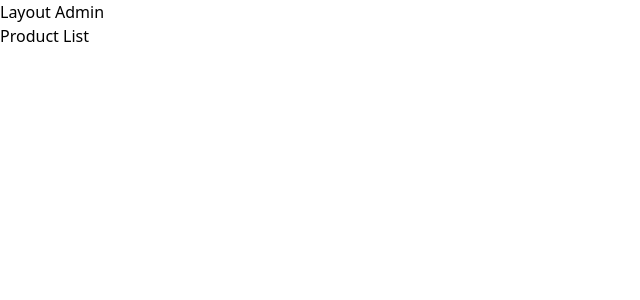
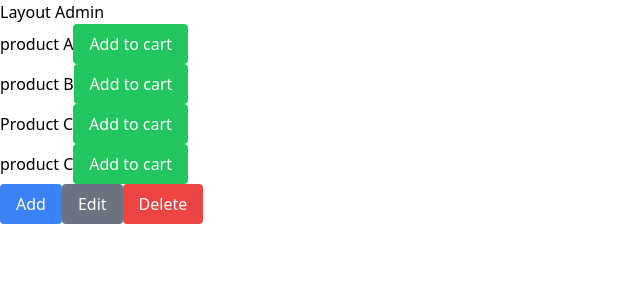
Before and after one commit to chuoi2taps/redux-learning, a React (Vite) app: page /admin/product in a window 1280 px wide. Shown: the top 300 px of the page, without its empty margins (0-640 px from the left). Built offline with nearby package versions, Linux system fonts and the light colour scheme; data requests are answered from the project's data file.

Commit message:
update RTK query

```diff
--- /dev/null
+++ b/src/api/product.tsx
@@ -0,0 +1,19 @@
+import { IProduct } from '../interfaces/product';
+import { createApi, fetchBaseQuery } from '@reduxjs/toolkit/query/react';
+
+
+const productApi = createApi({
+    reducerPath: 'products',
+    baseQuery: fetchBaseQuery({
+        baseUrl: `http://localhost:3000`
+    }),
+    endpoints: (builder) => ({
+        getProducts: builder.query<IProduct[], void>({
+            query: () => `/products`
+        })
+    })
+});
+
+export const { useGetProductsQuery } = productApi;
+export const productReducer = productApi.reducer;
+export default productApi;
--- a/src/app/store.tsx
+++ b/src/app/store.tsx
@@ -1,6 +1,5 @@
 import { configureStore, ThunkAction, Action, combineReducers } from "@reduxjs/toolkit"
 import { counterReducer } from '../slices/Counter';
-import { productReducer } from '../slices/Product';
 import { cartReducer } from "../slices/Cart";
 import {
     persistStore,
@@ -13,6 +12,7 @@ import {
     REGISTER,
 } from 'redux-persist';
 import storage from 'redux-persist/lib/storage' // defaults to localStorage for web
+import productApi, { productReducer } from "../api/product";
 
 // Cấu hình persist ( lưu localStorage )
 const persistConfig = {
@@ -34,7 +34,7 @@ export const store = configureStore({
             serializableCheck: {
                 ignoredActions: [FLUSH, REHYDRATE, PAUSE, PERSIST, PURGE, REGISTER],
             },
-        }),
+        }).concat(productApi.middleware),
 })
 export type AppDispatch = typeof store.dispatch
 export type RootState = ReturnType<typeof store.getState>
--- a/src/components/ProductList/index.tsx
+++ b/src/components/ProductList/index.tsx
@@ -2,17 +2,29 @@ import { useEffect } from "react";
 import { useAppDispatch, useAppSelector } from "../../app/hook";
 import { addProduct, deleteProduct, getProducts, updateProduct } from "../../actions/product";
 import { add } from "../../slices/Cart";
+import { useGetProductsQuery } from "../../api/product";
 
 
 const ProductList = () => {
     const dispatch = useAppDispatch();
-    const {products, isLoading, error} = useAppSelector((state:any) => state.products);
-    useEffect(() => {
-        dispatch(getProducts())
+    // const {products, isLoading, error} = useAppSelector((state:any) => state.products);
+    // useEffect(() => {
+    //     dispatch(getProducts())
 
-    }, [dispatch])
+    // }, [dispatch])
+    const {data:products, error, isLoading} = useGetProductsQuery();
+
     if (isLoading) return <div>Loading...</div>;
-    if (error) return <div>{error}</div>;
+    if (error){
+        if ("status" in error && "data" in error) {
+            return (
+                <div>
+                    {error.status} - {JSON.stringify(error.data)}
+                </div>
+            );
+        }
+    }
+
     return (
         <div>
             {products?.map((item:any)=><div key={item.id}>{item.name}
--- /dev/null
+++ b/src/interfaces/product.ts
@@ -0,0 +1,5 @@
+export interface IProduct {
+    id?: number;
+    name: string;
+    price: number;
+}
--- a/src/routes/routes.tsx
+++ b/src/routes/routes.tsx
@@ -1,5 +1,6 @@
 import { createBrowserRouter, Outlet, Navigate } from "react-router-dom";
 import Cart from "../components/Cart";
+import ProductList from "../components/ProductList";
 
 export const router = createBrowserRouter([
     { path: "/", element: <div>Home Page</div> },
@@ -22,7 +23,7 @@ export const router = createBrowserRouter([
             },
             {
                 path: "product",
-                element: <div>Product List</div>,
+                element: <ProductList />,
             },
             {
                 path: "product/:id",
```
